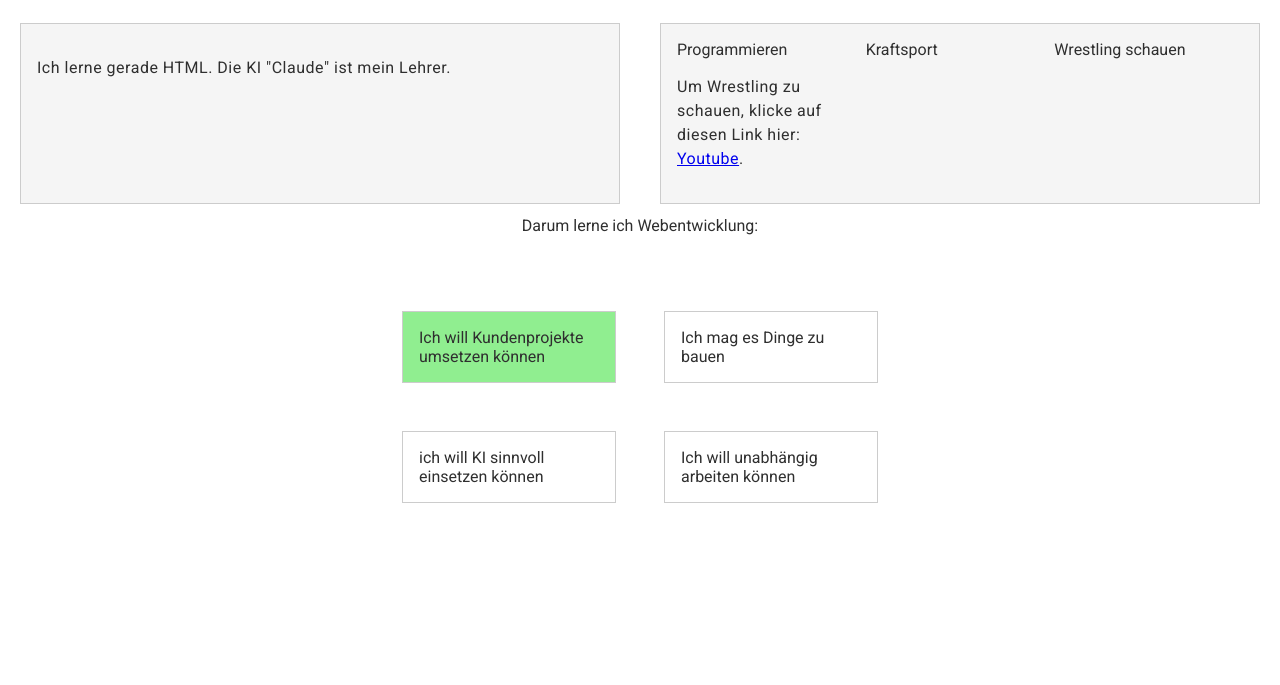
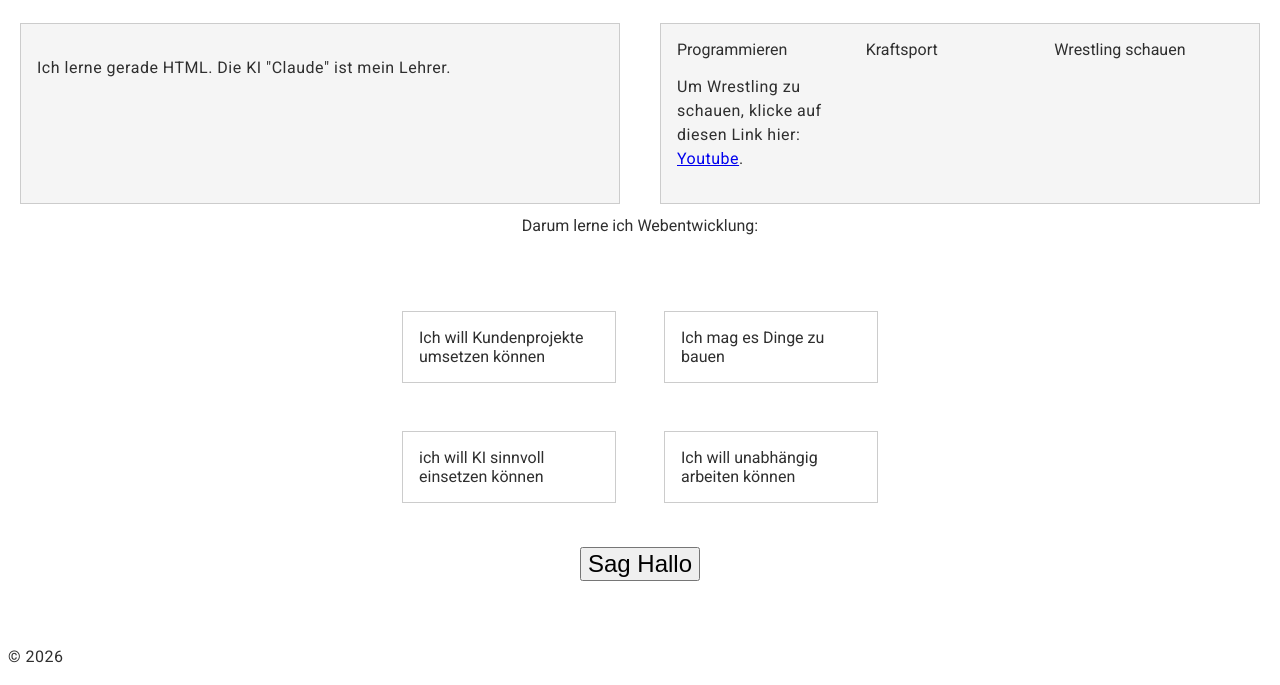
Before and after one commit to Bobic1608/Webdev-Kurs, a plain HTML site: page index.html in a window 1280 px wide. Shown: the part 117-802 px from the top of the page. Drawn offline with Linux system fonts and the light colour scheme.

Commit message:
Lektion 23

```diff
--- a/index.html
+++ b/index.html
@@ -10,11 +10,15 @@
     <title>Meine Seite</title>
 </head>
 <body>
+    <header>
         <nav class="navigation">
         <a href="#">Start</a>
         <a href="#">Über mich</a>
         <a href="#">Interessen</a>
         </nav>
+    </header>
+
+    <main>
          <h1>David</h1>
         <div class ="content">
             <div class="ueber-mich">
@@ -27,6 +31,7 @@
                 <p>Um Wrestling zu schauen, klicke auf diesen Link hier: <a href="https://www.youtube.com/">Youtube</a>.</p>
             </div>
         </div>
+    <section>
         <div class="lernen">
         Darum lerne ich Webentwicklung:
         </div>
@@ -36,6 +41,20 @@
             <div class="karte">ich will KI sinnvoll einsetzen können</div>
             <div class="karte">Ich will unabhängig arbeiten können</div>
         </div>
+    </section>
+    </main>
+
+    <aside>
+        <div class="button">
+        <button id = "button">Sag Hallo</button>
+    </div>
+    <div class="ausgabe"><p id="ausgabe"></p></div>
+    </aside>
+
+    <footer>
+        <p>&copy; 2026</p>
+    </footer>
+
     <script src="script.js"></script>
 </body>
 </html>
--- a/script.js
+++ b/script.js
@@ -53,4 +53,13 @@ const ueberschrift = document.querySelector("h1")
 ueberschrift.textContent = "David - Webentwickler in Ausbildung"
 
 const hervorgehobeneKarte = document.querySelector(".karte")
-hervorgehobeneKarte.classList.add("hervorgehoben")
+
+
+const button = document.querySelector("#button")
+const ausgabe = document.querySelector("#ausgabe")
+
+button.addEventListener("click", () => {
+    ausgabe.textContent = "Hallooooo"
+
+    hervorgehobeneKarte.classList.toggle("hervorgehoben")
+})
--- a/style.css
+++ b/style.css
@@ -4,7 +4,7 @@
 
 :root {
   --text-color: #2f2f2f;
-  --primary-color: lightblue;
+  --primary-color: black;
   --padding: 16px;
   --margin: 12px;
   --border: 1px solid #ccc
@@ -68,6 +68,22 @@ p {
   }
 }
 
+.button {
+  display: flex;
+  justify-content: center;
+  align-items: center;
+  margin: 32px
+}
+
+.ausgabe {
+  margin: 64px
+}
+
+
+#button {
+  font-size: x-large
+}
+
 .navigation {
   display: flex;
   flex-direction: column;
```
Lines whose indentation alone changed are shown as unchanged.
